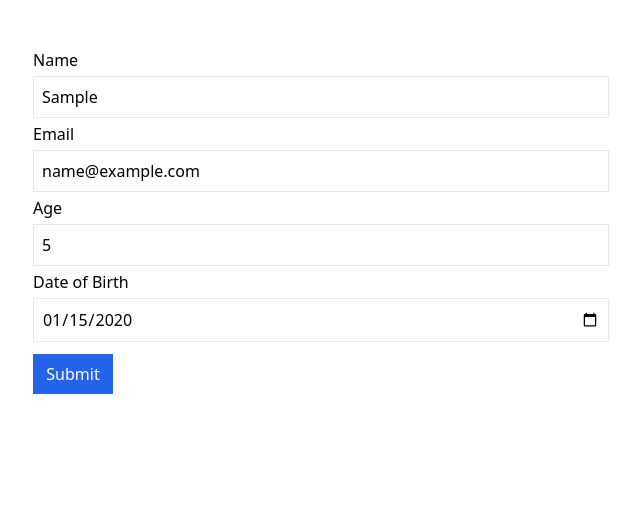
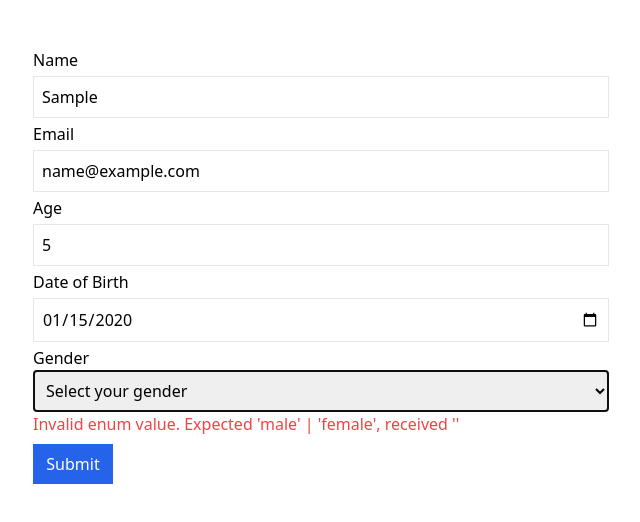
Before and after one commit to hrhabib07/react-hook-form-practice, a React (Vite) app: page / in a window 1280 px wide. Both pictures are taken after typing "Sample", "name@example.com", "5", "2020-01-15" into the empty fields and a click on the button "Submit". Shown: the top 522 px of the page, without its empty margins (319-959 px from the left). Built offline with nearby package versions, Linux system fonts and the light colour scheme.

Commit message:
enum type handled

```diff
--- a/src/form/NativeForm.tsx
+++ b/src/form/NativeForm.tsx
@@ -2,20 +2,18 @@ import { ErrorMessage } from "@hookform/error-message";
 import { zodResolver } from "@hookform/resolvers/zod";
 import { SubmitHandler, useForm } from "react-hook-form";
 import { z } from "zod";
-
-type TNativeFormInputs = {
-  name: string;
-  email: string;
-  age: number;
-  dob: Date;
-};
 
 const nativeFormInputSchema = z.object({
   name: z.string().min(3),
   email: z.string().email(),
   age: z.number({ required_error: "age must be number" }),
   dob: z.date({ required_error: "date of birth is required" }),
+  gender: z.enum(["male", "female"], {
+    required_error: "Please select a gender",
+  }),
 });
+
+type TNativeFormInputs = z.infer<typeof nativeFormInputSchema>;
 
 const NativeForm = () => {
   const {
@@ -26,7 +24,7 @@ const NativeForm = () => {
     resolver: zodResolver(nativeFormInputSchema),
   });
   const handleOnSubmit: SubmitHandler<TNativeFormInputs> = (data) => {
-    alert(JSON.stringify(data));
+    alert(JSON.stringify(data, null, 2));
     console.log("hello");
   };
 
@@ -84,6 +82,21 @@ const NativeForm = () => {
           />
           {errors && <p className="text-red-500">{errors.dob?.message}</p>}
         </div>
+
+        <div className="flex flex-col">
+          <label htmlFor="gender">Gender</label>
+          <select className="p-2 border" id="gender" {...register("gender")}>
+            <option value="">Select your gender</option>
+            <option value="male">Male</option>
+            <option value="female">Female</option>
+          </select>
+          <ErrorMessage
+            errors={errors}
+            name="gender"
+            render={({ message }) => <p className="text-red-500">{message}</p>}
+          />
+        </div>
+
         <button type="submit" className="bg-blue-600 text-white w-20 p-2 my-2">
           Submit
         </button>
```
